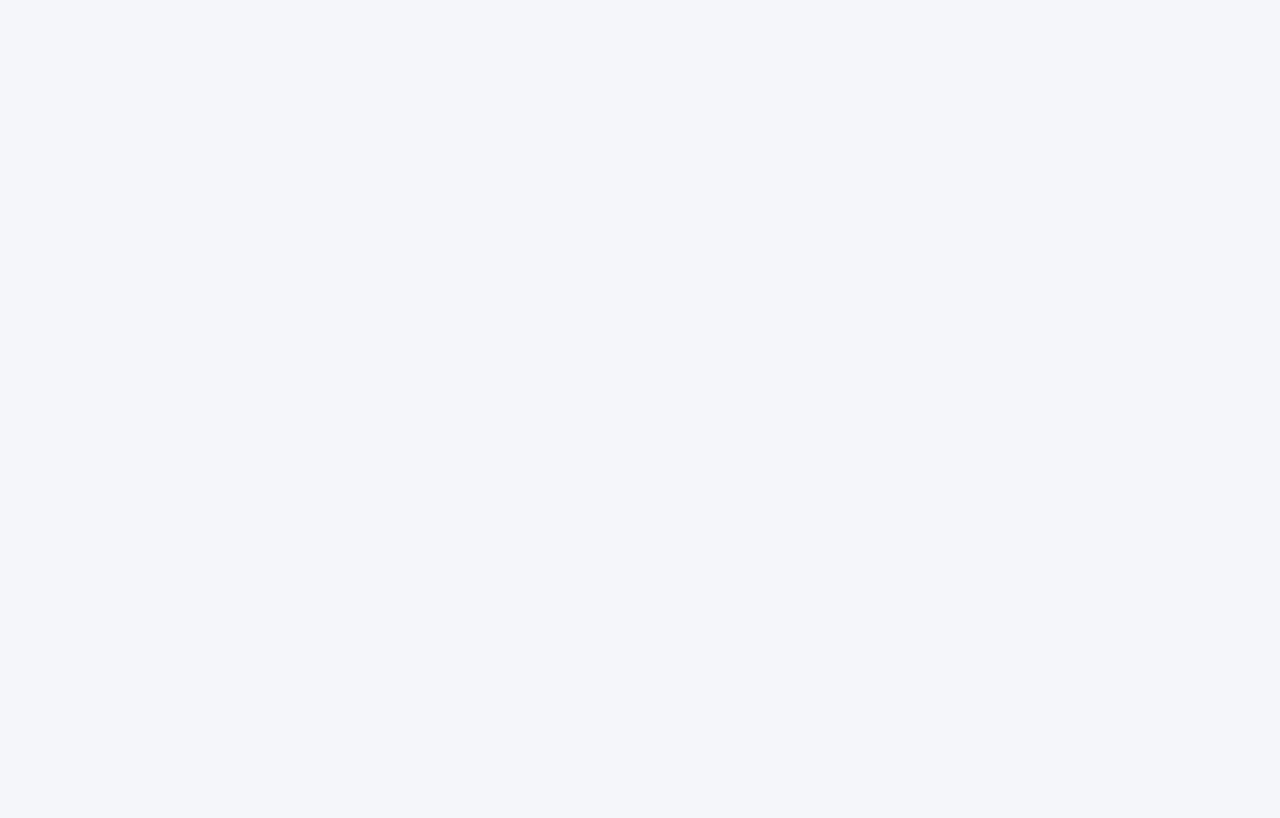
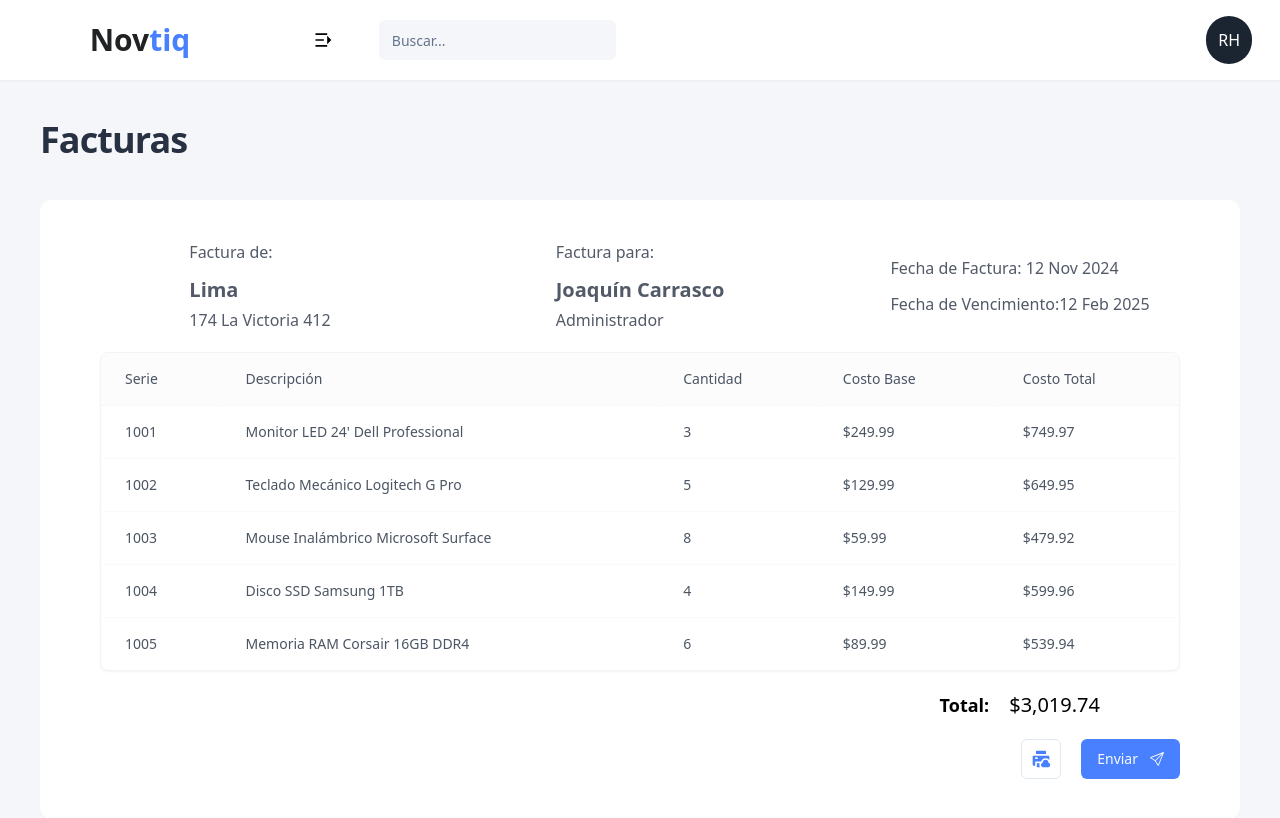
Before and after one commit to rody-huancas/template-dashboard-novtiq, a React (Vite) app: page /invoices in a window 1280 px wide. Before the commit this address had no page. Shown: the top 818 px of the page. Built offline with nearby package versions, Linux system fonts and the light colour scheme.

Commit message:
Feat: invoices page

```diff
--- /dev/null
+++ b/src/components/modules/invoice/TableInvoice.tsx
@@ -0,0 +1,27 @@
+import DataTable from "@/components/ui/table/Table";
+import { columnsInvoices } from "./columnsInvoices";
+import { invoiceData } from "@/data/invoiceData";
+import { formatMoney } from "@/utils/general.util";
+
+const TableInvoice = () => {
+  const getNumericValue = (formattedString: string): number => {
+    return Number(formattedString.replace(/[^0-9.-]+/g, ''));
+  };
+
+  const totalSum = invoiceData.reduce((acc, item) => {
+    return acc + getNumericValue(item.totalCost);
+  }, 0);
+
+  return (
+    <div className="flex flex-col gap-5 p-5 rounded-lg bg-light-100 overflow-x-scroll custom-scrollbar">
+      <DataTable columns={columnsInvoices} data={invoiceData} noPaginate />
+
+      <div className="flex justify-end items-center gap-5 px-20">
+        <p className="font-bold text-lg">Total:</p>
+        <span className="font-medium text-xl">{formatMoney(totalSum)}</span>
+      </div>
+    </div>
+  );
+};
+
+export default TableInvoice;
--- /dev/null
+++ b/src/components/modules/invoice/columnsInvoices.tsx
@@ -0,0 +1,32 @@
+import { ColumnDef } from "@tanstack/react-table";
+
+export type Props = {
+  serial     : number;
+  description: string;
+  quantity   : number;
+  baseCost   : string;
+  totalCost  : string;
+};
+
+export const columnsInvoices: ColumnDef<Props>[] = [
+  {
+    accessorKey: "serial",
+    header: "Serie",
+  },
+  {
+    accessorKey: "description",
+    header: "Descripción",
+  },
+  {
+    accessorKey: "quantity",
+    header: "Cantidad",
+  },
+  {
+    accessorKey: "baseCost",
+    header: "Costo Base",
+  },
+  {
+    accessorKey: "totalCost",
+    header: "Costo Total",
+  },
+];
--- a/src/components/ui/table/Table.tsx
+++ b/src/components/ui/table/Table.tsx
@@ -1,6 +1,12 @@
 import { useState } from "react";
 import { ColumnDef } from "@tanstack/react-table";
-import { getCoreRowModel, useReactTable, getSortedRowModel, SortingState, getPaginationRowModel } from "@tanstack/react-table";
+import {
+  getCoreRowModel,
+  useReactTable,
+  getSortedRowModel,
+  SortingState,
+  getPaginationRowModel,
+} from "@tanstack/react-table";
 /* Components */
 import { TableBody } from "./TableBody";
 import { Pagination } from "./TablePagination";
@@ -11,10 +17,12 @@ import "@/styles/table.css";
 export interface DataTableProps<TData, TValue> {
   columns: ColumnDef<TData, TValue>[];
   data: TData[];
+  noPaginate?: boolean;
 }
 const DataTable = <TData, TValue>({
   columns,
   data,
+  noPaginate = false,
 }: DataTableProps<TData, TValue>) => {
   const [sorting, setSorting] = useState<SortingState>([]);
   const [pageSize, setPageSize] = useState(5);
@@ -40,7 +48,14 @@ const DataTable = <TData, TValue>({
           <TableBody rows={table.getRowModel().rows} />
         </table>
       </div>
-      <Pagination table={table} pageSize={pageSize} setPageSize={setPageSize} />
+
+      {!noPaginate && (
+        <Pagination
+          table={table}
+          pageSize={pageSize}
+          setPageSize={setPageSize}
+        />
+      )}
     </div>
   );
 };
--- /dev/null
+++ b/src/data/invoiceData.ts
@@ -0,0 +1,47 @@
+import { formatMoney } from "@/utils/general.util";
+
+type Props = {
+  serial     : number;
+  description: string;
+  quantity   : number;
+  baseCost   : string;
+  totalCost  : string;
+};
+
+export const invoiceData: Props[] = [
+  {
+    serial     : 1001,
+    description: "Monitor LED 24' Dell Professional",
+    quantity   : 3,
+    baseCost   : formatMoney(249.99),
+    totalCost  : formatMoney(749.97),
+  },
+  {
+    serial     : 1002,
+    description: "Teclado Mecánico Logitech G Pro",
+    quantity   : 5,
+    baseCost   : formatMoney(129.99),
+    totalCost  : formatMoney(649.95),
+  },
+  {
+    serial     : 1003,
+    description: "Mouse Inalámbrico Microsoft Surface",
+    quantity   : 8,
+    baseCost   : formatMoney(59.99),
+    totalCost  : formatMoney(479.92),
+  },
+  {
+    serial     : 1004,
+    description: "Disco SSD Samsung 1TB",
+    quantity   : 4,
+    baseCost   : formatMoney(149.99),
+    totalCost  : formatMoney(599.96),
+  },
+  {
+    serial     : 1005,
+    description: "Memoria RAM Corsair 16GB DDR4",
+    quantity   : 6,
+    baseCost   : formatMoney(89.99),
+    totalCost  : formatMoney(539.94),
+  }
+];
--- /dev/null
+++ b/src/modules/invoice/InvoicePage.tsx
@@ -0,0 +1,66 @@
+import TableInvoice from "@/components/modules/invoice/TableInvoice";
+import { Title } from "@/components/ui/title/Title";
+import { Button } from "@/components/ui/button/Button";
+/* Icons */
+import { BsSend } from "react-icons/bs";
+import { RiPrinterCloudFill } from "react-icons/ri";
+
+const InvoicePage = () => {
+  const handlePrint = () => window.print();
+
+  return (
+    <div className="space-y-10">
+      <Title level={3} size="h3">
+        Facturas
+      </Title>
+
+      <div className="p-10 bg-light-100 rounded-xl">
+        <div className="grid grid-cols-1 sm:grid-cols-2 xl:grid-cols-3 xl:place-items-center gap-5 text-dark-100/80">
+          <div className="flex flex-col md:gap-3">
+            <p className="font-medium">Factura de:</p>
+            <div className="flex flex-col gap-1">
+              <p className="font-bold text-xl">Lima</p>
+              <span>174 La Victoria 412</span>
+            </div>
+          </div>
+          <div className="flex flex-col md:gap-3">
+            <p className="font-medium">Factura para:</p>
+            <div className="flex flex-col gap-1">
+              <p className="font-bold text-xl">Joaquín Carrasco</p>
+              <span>Administrador</span>
+            </div>
+          </div>
+          <div className="flex flex-col md:gap-3">
+            <p className="font-medium">
+              Fecha de Factura: <span className="font-normal">12 Nov 2024</span>
+            </p>
+            <p className="font-medium">
+              Fecha de Vencimiento:
+              <span className="font-normal">12 Feb 2025</span>
+            </p>
+          </div>
+        </div>
+
+        <TableInvoice />
+
+        <div className="flex items-center justify-end gap-5 px-5">
+          <Button
+            size="icon"
+            variant="outline"
+            className="text-primary hover:text-primary/80"
+            onClick={handlePrint}
+          >
+            <RiPrinterCloudFill size={20} />
+          </Button>
+
+          <Button className="flex items-center justify-center gap-3 bg-primary hover:bg-primary/90">
+            Enviar
+            <BsSend />
+          </Button>
+        </div>
+      </div>
+    </div>
+  );
+};
+
+export default InvoicePage;
--- a/src/router/AdminRoutes.tsx
+++ b/src/router/AdminRoutes.tsx
@@ -14,6 +14,7 @@ const routes = {
   calendar    : lazy(() => import("@/modules/calendar/CalendarPage")),
   tasks       : lazy(() => import("@/modules/tasks/TasksPage")),
   contact     : lazy(() => import("@/modules/contact/ContactPage")),
+  invoice     : lazy(() => import("@/modules/invoice/InvoicePage")),
 };
 
 const LazyLoadWrapper = ({ children }: { children: React.ReactNode }) => (
@@ -30,6 +31,7 @@ const routeConfig = [
   { path: "calendar", Component: routes.calendar },
   { path: "to-do", Component: routes.tasks },
   { path: "contact", Component: routes.contact },
+  { path: "invoices", Component: routes.invoice },
 ] as const;
 
 const AdminRoutes = () => {
```
